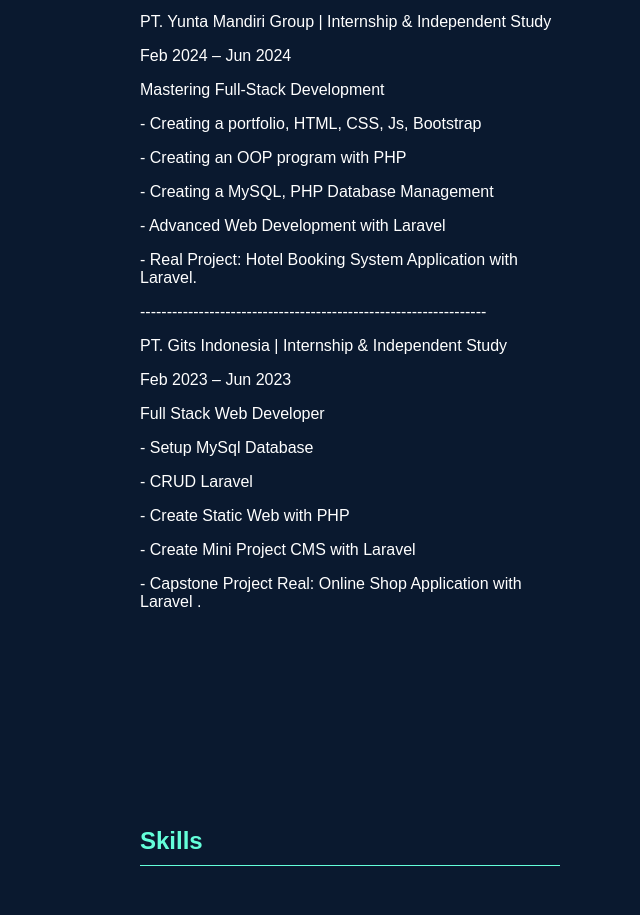
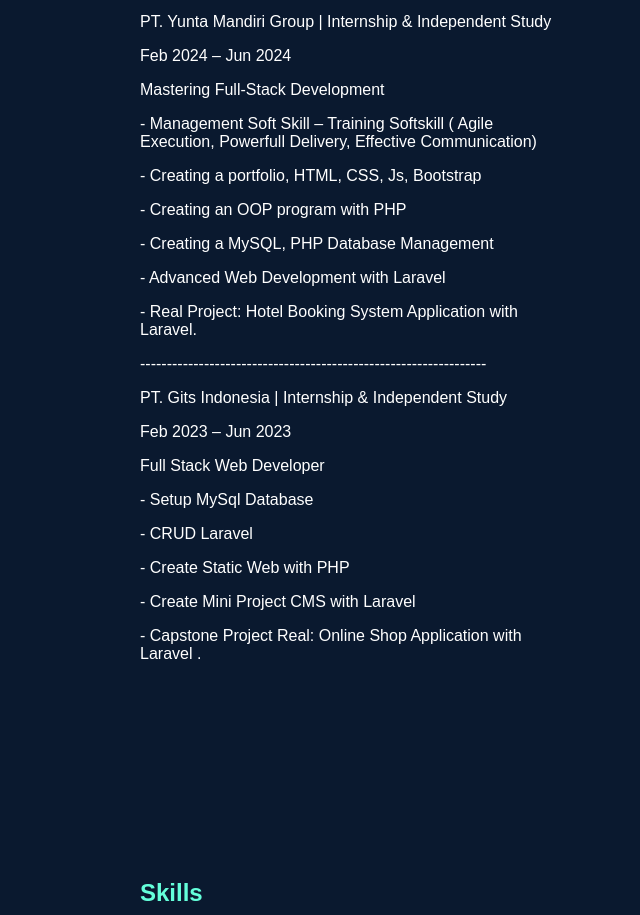
Before and after one commit to Handykaaaaa/Potofolio_handyka.github.io, a plain HTML site: page index.html in a window 1280 px wide. Shown: the part 1025-1940 px from the top of the page, without its empty margins (640-1280 px from the left). Drawn offline with Linux system fonts and the light colour scheme.

Commit message:
Update index.html

```diff
--- a/index.html
+++ b/index.html
@@ -287,6 +287,7 @@
             <p>PT. Yunta Mandiri Group | Internship & Independent Study</p>
             <p>Feb 2024 – Jun 2024</p>
             <p>Mastering Full-Stack Development</p>
+            <p> - Management Soft Skill – Training Softskill ( Agile Execution, Powerfull Delivery, Effective Communication)</p>
             <p> - Creating a portfolio, HTML, CSS, Js, Bootstrap</p>
             <p> - Creating an OOP program with PHP</p>
             <p> - Creating a MySQL, PHP Database Management</p>
```
